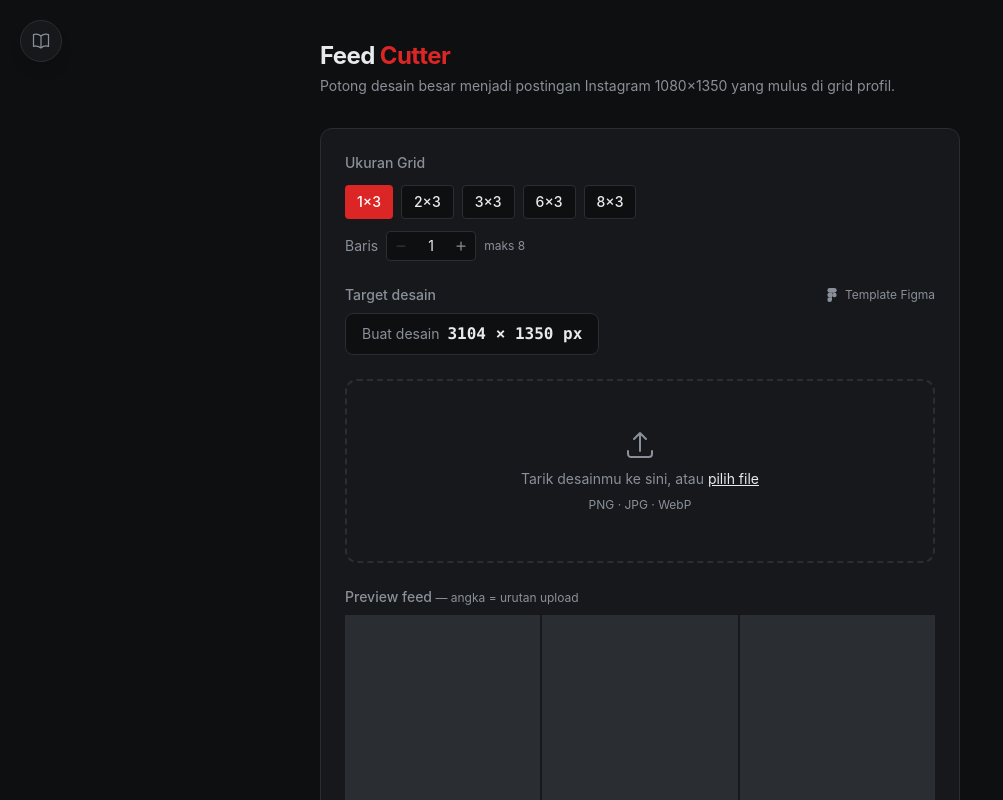
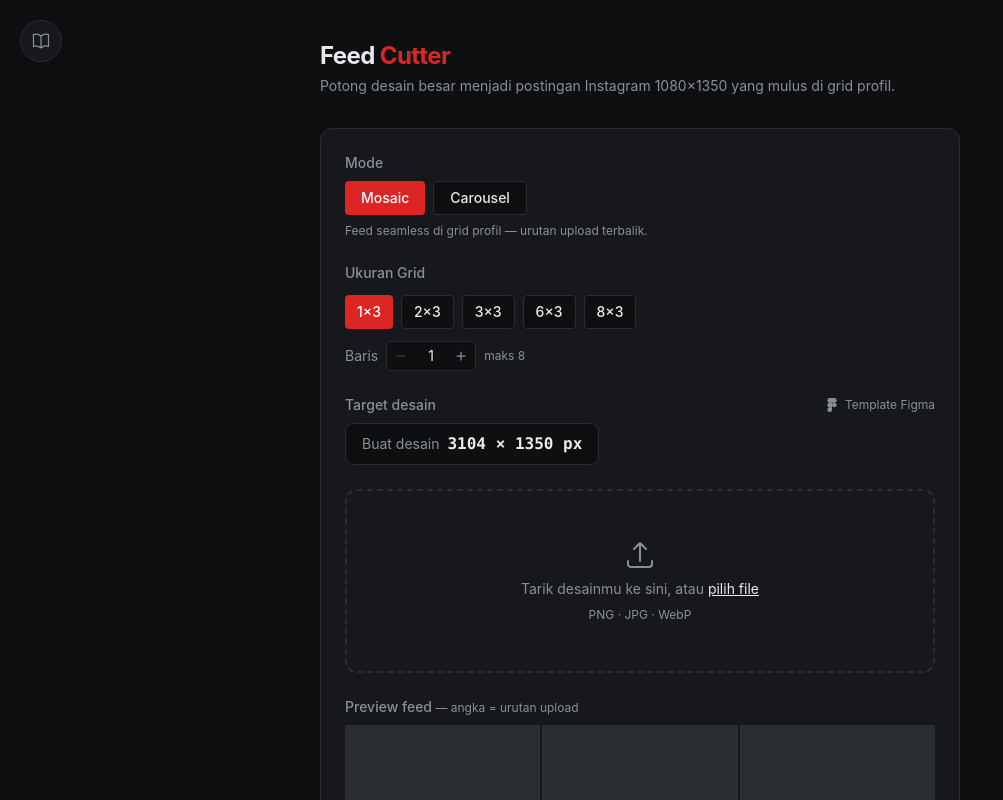
Before and after one commit to Ikrar06/feed-cutter, a React (Vite) app: page / in a window 1280 px wide. Shown: the top 800 px of the page, without its empty margins (0-1003 px from the left). Built offline with nearby package versions, Linux system fonts and the light colour scheme.

Commit message:
refactor: pindah mode toggle ke main UI, AdvancedPanel hanya konstanta piksel

```diff
--- a/src/App.tsx
+++ b/src/App.tsx
@@ -63,6 +63,32 @@ export default function App() {
         {helpOpen && <HelpModal onClose={() => setHelpOpen(false)} />}
 
         <section className="rounded-xl border border-[var(--color-line)] bg-[var(--color-panel)] p-6 space-y-6">
+          {/* Mode toggle */}
+          <div className="space-y-2">
+            <p className="text-sm font-medium text-[var(--color-muted)]">Mode</p>
+            <div className="flex gap-2">
+              {(['mosaic', 'carousel'] as const).map((m) => (
+                <button
+                  key={m}
+                  onClick={() => setMode(m)}
+                  className={[
+                    'px-4 py-1.5 rounded text-sm font-medium transition-colors',
+                    mode === m
+                      ? 'bg-[var(--color-blade)] text-white'
+                      : 'bg-[var(--color-bg)] text-[var(--color-ink)] border border-[var(--color-line)] hover:border-[var(--color-muted)]',
+                  ].join(' ')}
+                >
+                  {m === 'mosaic' ? 'Mosaic' : 'Carousel'}
+                </button>
+              ))}
+            </div>
+            <p className="text-xs text-[var(--color-muted)]">
+              {mode === 'mosaic'
+                ? 'Feed seamless di grid profil — urutan upload terbalik.'
+                : 'Album geser (swipe) — urutan upload normal kiri→kanan.'}
+            </p>
+          </div>
+
           <GridPicker grid={grid} mode={mode} onChange={setGrid} />
 
           <div>
@@ -123,12 +149,7 @@ export default function App() {
 
           {error && <p className="text-sm text-[var(--color-blade)]">{error}</p>}
 
-          <AdvancedPanel
-            mode={mode}
-            onModeChange={setMode}
-            cfg={cfg}
-            onCfgChange={setCfg}
-          />
+          <AdvancedPanel cfg={cfg} onCfgChange={setCfg} />
         </section>
 
         {results.length > 0 && (
--- a/src/components/AdvancedPanel.tsx
+++ b/src/components/AdvancedPanel.tsx
@@ -1,19 +1,16 @@
 import { useState } from 'react';
-import type { CutConfig, CutMode } from '../types';
+import type { CutConfig } from '../types';
 
 interface Props {
-  mode: CutMode;
-  onModeChange: (m: CutMode) => void;
   cfg: CutConfig;
   onCfgChange: (c: CutConfig) => void;
 }
 
-export function AdvancedPanel({ mode, onModeChange, cfg, onCfgChange }: Props) {
+export function AdvancedPanel({ cfg, onCfgChange }: Props) {
   const [open, setOpen] = useState(false);
 
   return (
     <div className="border border-[var(--color-line)] rounded-lg overflow-hidden">
-      {/* Header toggle */}
       <button
         onClick={() => setOpen((v) => !v)}
         className="w-full flex items-center justify-between px-4 py-3 text-sm text-[var(--color-muted)] hover:text-[var(--color-ink)] transition-colors"
@@ -29,35 +26,7 @@ export function AdvancedPanel({ mode, onModeChange, cfg, onCfgChange }: Props) {
 
       {open && (
         <div className="px-4 pb-4 space-y-5 border-t border-[var(--color-line)]">
-
-          {/* Mode toggle */}
-          <div className="space-y-2 pt-4">
-            <p className="text-xs font-medium text-[var(--color-muted)] uppercase tracking-wide">Mode</p>
-            <div className="flex gap-2">
-              {(['mosaic', 'carousel'] as CutMode[]).map((m) => (
-                <button
-                  key={m}
-                  onClick={() => onModeChange(m)}
-                  className={[
-                    'px-4 py-1.5 rounded text-sm font-medium transition-colors capitalize',
-                    mode === m
-                      ? 'bg-[var(--color-blade)] text-white'
-                      : 'bg-[var(--color-bg)] text-[var(--color-ink)] border border-[var(--color-line)] hover:border-[var(--color-muted)]',
-                  ].join(' ')}
-                >
-                  {m === 'mosaic' ? 'Mosaic' : 'Carousel'}
-                </button>
-              ))}
-            </div>
-            <p className="text-xs text-[var(--color-muted)]">
-              {mode === 'mosaic'
-                ? 'Mosaic: urutan upload terbalik agar grid tersusun dari kiri-atas.'
-                : 'Carousel: urutan upload normal kiri→kanan (untuk fitur carousel IG).'}
-            </p>
-          </div>
-
-          {/* Konstanta */}
-          <div className="space-y-3">
+          <div className="space-y-3 pt-4">
             <p className="text-xs font-medium text-[var(--color-muted)] uppercase tracking-wide">Konstanta piksel</p>
             <div className="grid grid-cols-3 gap-3">
               {(
```
